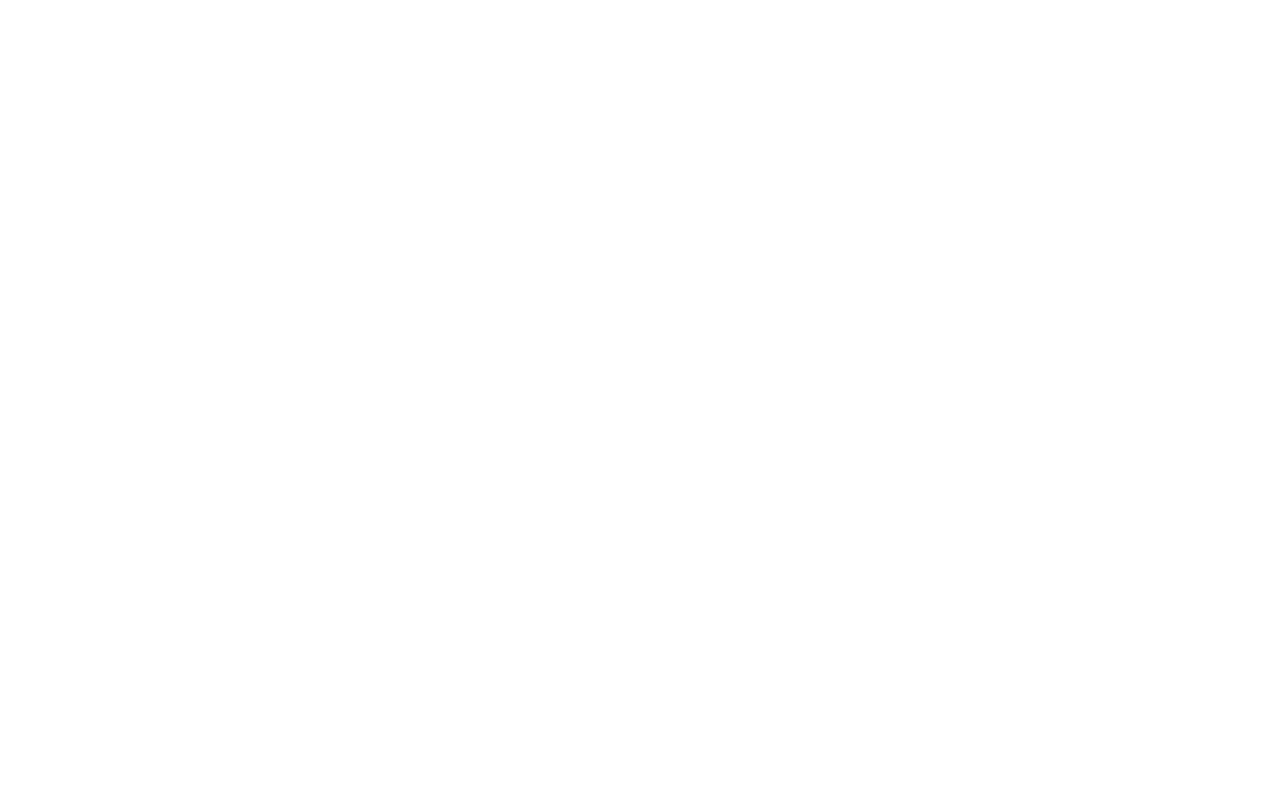
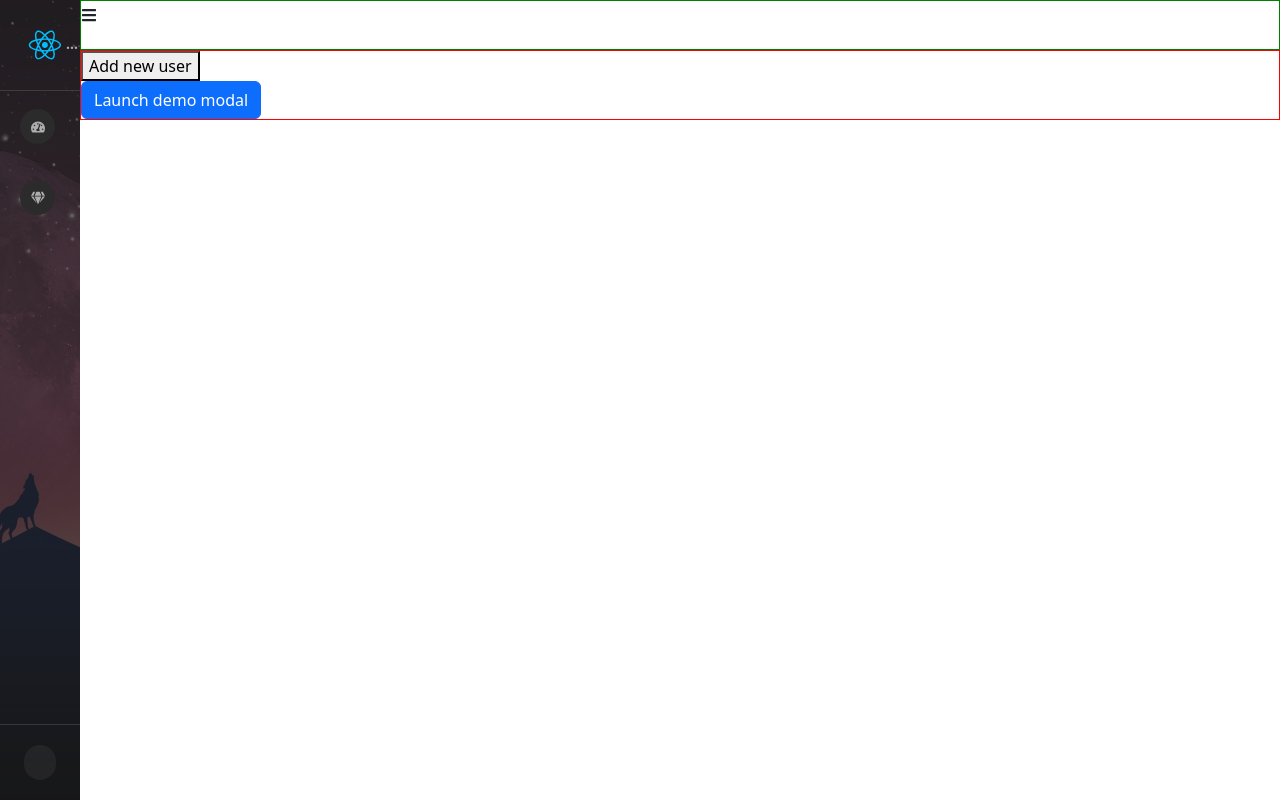
Before and after one commit to Yuh1117/learn-reactjs-newbie, a React (Create React App) app: page /admins/manage-user in a window 1280 px wide. Before the commit this address had no page. Built offline with nearby package versions, Linux system fonts and the light colour scheme.

Commit message:
modal-add-new-user

```diff
--- a/src/App.scss
+++ b/src/App.scss
@@ -35,7 +35,7 @@
       padding: 7px 15px;
       background: #242424;
       color: white;
-
+      border: none;
       &:hover {
         background: #363535;
       }
@@ -78,6 +78,7 @@
           padding: 7px 15px;
           background: #242424;
           color: white;
+          border: none;
           &:hover {
             background: #363535;
           }
--- a/src/components/Admin/Admin.js
+++ b/src/components/Admin/Admin.js
@@ -2,6 +2,7 @@
 import './Admin.scss';
 import { FaBars } from "react-icons/fa";
 import { useState } from "react";
+import { Outlet, Link } from 'react-router-dom';
 
 const Admin = (props) => {
     const [collapsed, setCollapsed] = useState(true)
@@ -12,7 +13,12 @@
                 <SideBar collapsed = {collapsed}/>
             </div>
             <div className="admin-content">
+                <div className="admin-header">
                 <FaBars onClick={() => {setCollapsed(!collapsed)}}/>
+                </div>
+                <div className="admin-main">
+                    <Outlet />
+                </div>
             </div>
         </div>
     )
--- a/src/components/Admin/Admin.scss
+++ b/src/components/Admin/Admin.scss
@@ -5,4 +5,16 @@
             height: 100vh;
         }
     }
+
+    .admin-content{
+        width: 100%;
+        .admin-header{
+            height: 50px;
+            border: 1px solid green;
+        }
+
+        .admin-main{
+            border: 1px solid red;
+        }
+    }
 }
--- /dev/null
+++ b/src/components/Admin/Content/DashBoard.js
@@ -0,0 +1,9 @@
+const DashBoard = (props) =>{
+    return(
+        <div>
+            DashBoard
+        </div>
+    )
+}
+
+export default DashBoard;
--- /dev/null
+++ b/src/components/Admin/Content/ManageUser.js
@@ -0,0 +1,18 @@
+import ModalCreateUser from "./ModalCreateUser";
+
+const ManageUser = (props) => {
+    return (
+        <div classNameName="manage-user-container">
+            <div classNameName="title"></div>
+            <div classNameName="user-content">
+                <button>Add new user</button>
+                <div>
+                    <ModalCreateUser/>
+                </div>
+
+            </div>
+        </div>
+    )
+}
+
+export default ManageUser;
--- /dev/null
+++ b/src/components/Admin/Content/ModalCreateUser.js
@@ -0,0 +1,61 @@
+import { useState } from 'react';
+import Button from 'react-bootstrap/Button';
+import Modal from 'react-bootstrap/Modal';
+
+const ModalCreateUser = () => {
+    const [show, setShow] = useState(false);
+
+    const handleClose = () => setShow(false);
+    const handleShow = () => setShow(true);
+
+    return (
+        <>
+            <Button variant="primary" onClick={handleShow}>
+                Launch demo modal
+            </Button>
+
+            <Modal show={show} onHide={handleClose} size='xl' backdrop = "static">
+                <Modal.Header closeButton>
+                    <Modal.Title>Add new user</Modal.Title>
+                </Modal.Header>
+                <Modal.Body>
+                    <form className="row g-3">
+                        <div className="col-md-6">
+                            <label className="form-label">Email</label>
+                            <input type="email" className="form-control" />
+                        </div>
+                        <div className="col-md-6">
+                            <label className="form-label">Password</label>
+                            <input type="password" className="form-control" />
+                        </div>
+                        <div className="col-md-6">
+                            <label className="form-label">Username</label>
+                            <input type="text" className="form-control"/>
+                        </div>
+                        <div className="col-md-4">
+                            <label className="form-label">Role</label>
+                            <select className="form-select">
+                                <option selected value="User">User</option>
+                                <option selected value="Admin">Admin</option>
+                            </select>
+                        </div>
+                        <div className ="col-md-12">
+                            <label className='form-label'>Image</label>
+                            <input type='file'></input>
+                        </div>
+                    </form>
+                </Modal.Body>
+                <Modal.Footer>
+                    <Button variant="secondary" onClick={handleClose}>
+                        Close
+                    </Button>
+                    <Button variant="primary" onClick={handleClose}>
+                        Save Changes
+                    </Button>
+                </Modal.Footer>
+            </Modal>
+        </>
+    );
+}
+
+export default ModalCreateUser;
--- a/src/components/Admin/SideBar.js
+++ b/src/components/Admin/SideBar.js
@@ -5,6 +5,7 @@
 import { DiReact } from 'react-icons/di';
 import { MdDashboard } from 'react-icons/md';
 import './SideBar.scss'
+import { Link } from 'react-router-dom';
 
 const SideBar = (props) => {
     const { image, collapsed, toggled, handleToggleSidebar } = props;
@@ -30,7 +31,7 @@
                             whiteSpace: 'nowrap',
                         }}
                     >
-                        <DiReact size={'3em'} color='#00bfff'/>
+                        <DiReact size={'3em'} color='#00bfff' />
                         VPGH
                     </div>
                 </SidebarHeader>
@@ -39,9 +40,10 @@
                     <Menu iconShape="circle">
                         <MenuItem
                             icon={<FaTachometerAlt />}
-                            // suffix={<span className="badge red">New</span>}
+                        // suffix={<span className="badge red">New</span>}
                         >
                             Dashboard
+                            <Link to="/admins" />
                         </MenuItem>
                         {/* <MenuItem icon={<FaGem />}> Components </MenuItem> */}
                     </Menu>
@@ -51,7 +53,10 @@
                             icon={<FaGem />}
                             title={'Features'}
                         >
-                            <MenuItem> Users Management</MenuItem>
+                            <MenuItem> Users Management
+                                <Link to="/admins/manage-user" />
+                            </MenuItem>
+
                             <MenuItem> Quizzes Management</MenuItem>
                             <MenuItem> Questions Management</MenuItem>
                         </SubMenu>
--- a/src/index.js
+++ b/src/index.js
@@ -9,6 +9,8 @@
 import User from './components/User/User';
 import Admin from './components/Admin/Admin';
 import HomePage from './components/Home/HomePage';
+import ManageUser from './components/Admin/Content/ManageUser';
+import DashBoard from './components/Admin/Content/DashBoard';
 
 const root = ReactDOM.createRoot(document.getElementById('root'));
 root.render(
@@ -20,7 +22,11 @@
           <Route index element={<HomePage />} />
           <Route path="/users" element={<User />} />
         </Route>
-        <Route path="/admins" element={<Admin />} />
+        <Route path="admins" element={<Admin />}>
+          <Route index element={<DashBoard />} />
+          <Route path="manage-user" element={<ManageUser />} />
+
+        </Route>
       </Routes>
     </BrowserRouter>
 
```
